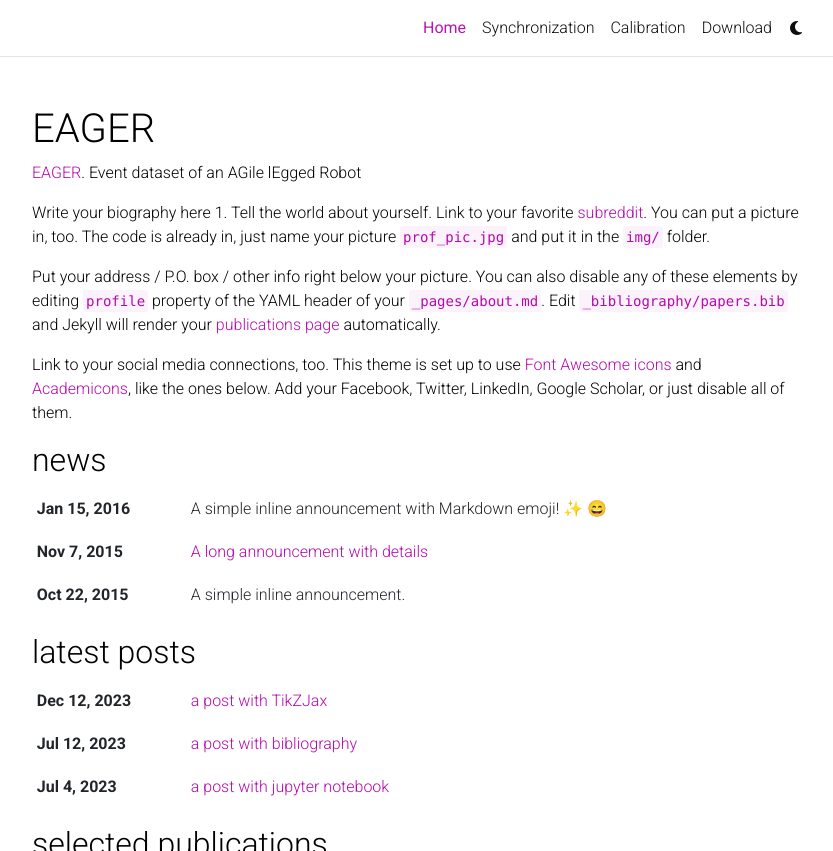
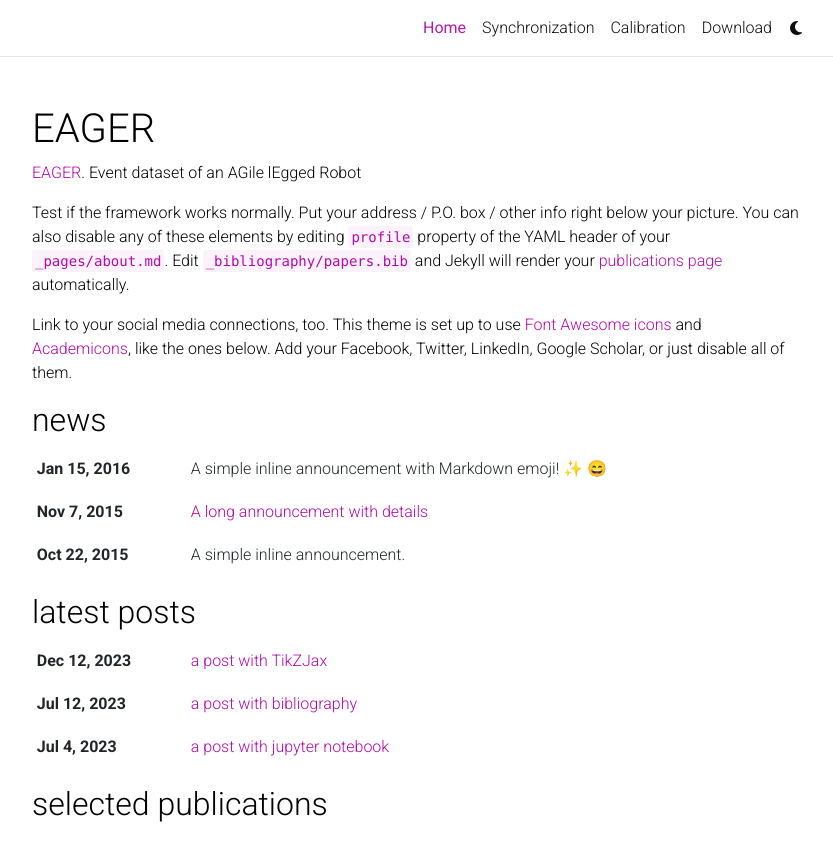
Before and after one commit to DARoSLab/cear, a Jekyll site: the page built from _pages/Home.md, in a window 1280 px wide and 1180 px high, cut to the strip 0-851 px from the top of the window. Shown: the whole strip, without its empty margins (223-1056 px from the left). Built offline with Jekyll 4.4.1, drawn with Linux system fonts in a browser that asks for light colours; emoji names are drawn with the system emoji font; comment, search, counter and statistics services are not loaded; a style sheet for code colours, icons or effects is not loaded.

Commit message:
Update Home.md

```diff
--- a/_pages/Home.md
+++ b/_pages/Home.md
@@ -19,8 +19,7 @@
 social: true  # includes social icons at the bottom of the page
 ---
 
-Write your biography here 1. Tell the world about yourself. Link to your favorite [subreddit](http://reddit.com). You can put a picture in, too. The code is already in, just name your picture `prof_pic.jpg` and put it in the `img/` folder.
-
+Test if the framework works normally.
 Put your address / P.O. box / other info right below your picture. You can also disable any of these elements by editing `profile` property of the YAML header of your `_pages/about.md`. Edit `_bibliography/papers.bib` and Jekyll will render your [publications page](/al-folio/publications/) automatically.
 
 Link to your social media connections, too. This theme is set up to use [Font Awesome icons](https://fontawesome.com/) and [Academicons](https://jpswalsh.github.io/academicons/), like the ones below. Add your Facebook, Twitter, LinkedIn, Google Scholar, or just disable all of them.
```
